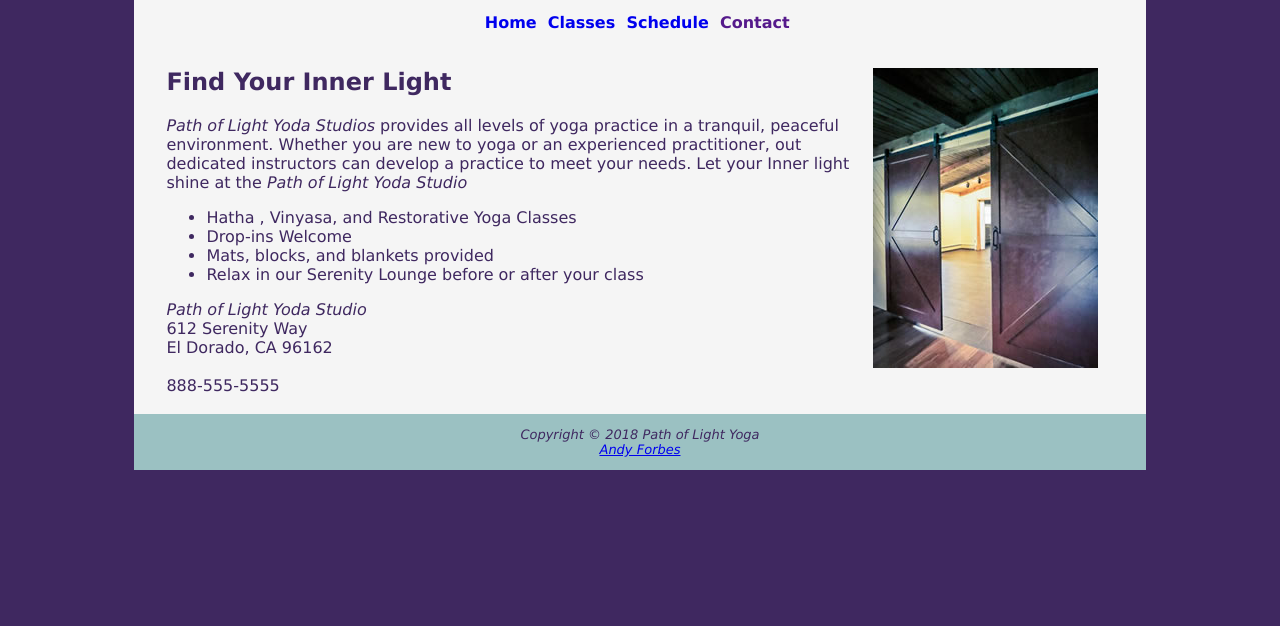
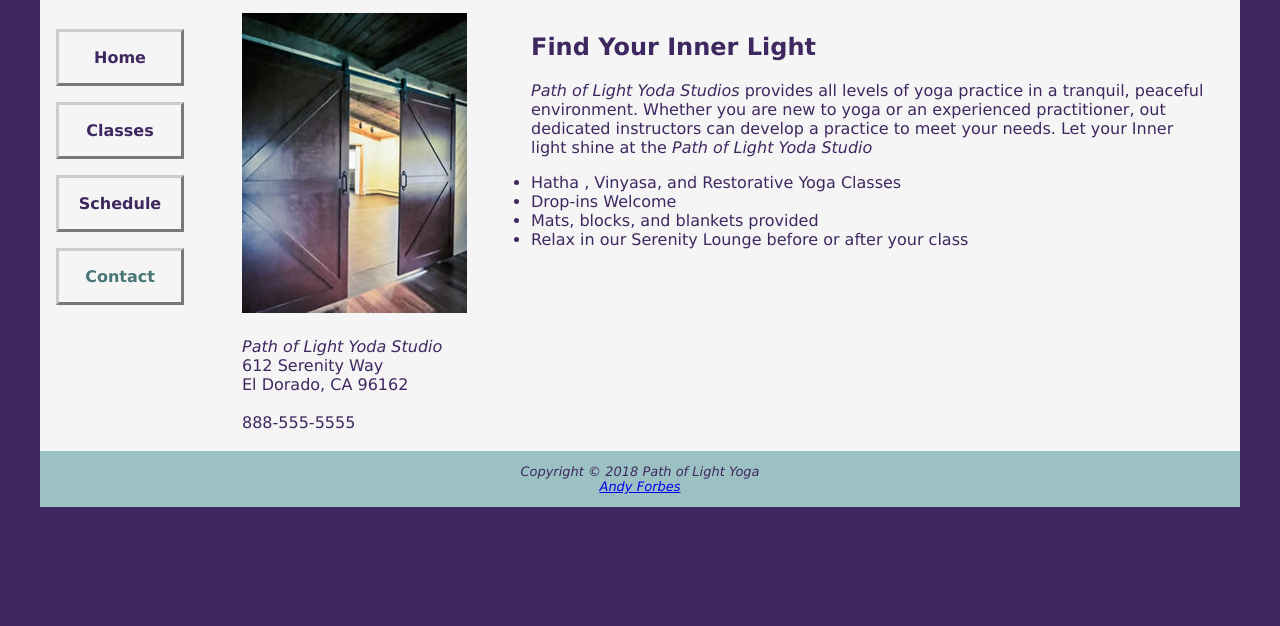
Before and after one commit to AndyForbes93/path_of_light_yoga_HTMLPractice, a plain HTML site: page index.html in a window 1280 px wide. Shown: the part 174-800 px from the top of the page. Drawn offline with Linux system fonts and the light colour scheme.

Commit message:
all work complete in ch6

```diff
--- a/css/yoga.css
+++ b/css/yoga.css
@@ -1,3 +1,7 @@
+* {
+    box-sizing: border-box;
+}
+
 body {
     background-color: #3F2860;
     color: #3F2860;
@@ -18,19 +22,46 @@ h1 {
 }
 
 nav {
-    text-align: center;
+    float: left;
+    width: 160px;
     font-weight: bold;
     padding: 1em;
 }
 
 nav a {
     text-decoration: none;
+    display: block;
+    text-align: center;
+    font-weight: bold;
+    padding: 1em;
+    margin-bottom: 1em;
+    border: 3px outset #CCCCCC;
+}
+
+nav a:link{
+    color: #3F2860;
+}
+
+nav a:visited {
+    color: #497777;
+}
+
+nav a:hover {
+    color: #A26100;
+    border: 3px inset #333333;
+}
+
+nav ul {
+    padding-left: 0px;
+    list-style-type: none;
 }
 
 main {
     padding-left: 2em;
     padding-right: 2em;
     display: block;
+    margin-left: 170px;
+    padding-top: 1em;
 }
 
 .studio {
@@ -41,9 +72,13 @@ main {
     text-align: center;
 }
 
-img {
-    padding-left: 1em;
-    padding-right: 1em;
+.floatLeft {
+    float: left;
+    margin-right: 4em;
+}
+
+.clear {
+    clear: both;
 }
 
 footer {
@@ -59,6 +94,10 @@ footer {
     margin-left: auto;
     margin-right: auto;
     background-color: #F5F5F5;
-    min-width: 1000px;
-    max-width: 1280px;
+    min-width: 1200px;
+    max-width: 1480px;
 }
+
+header , nav , main , footer , {
+    display: block;
+}
--- a/index.html
+++ b/index.html
@@ -9,6 +9,9 @@
     <meta name="viewport" content="width=device-width, initial-scale=1">
     <!--Link to stylesheet-->
     <link rel="stylesheet" href="css/yoga.css">
+    <!--[if lt IE 9]>
+    <script src="html5shiv.js"></script>
+    <![endif]-->
 </head>
 
 <body>
@@ -21,15 +24,17 @@
 
         <!--Nav Bar-->
         <nav>
-            <a href="index.html">Home</a>&nbsp;
-            <a href="classes.html">Classes</a>&nbsp;
-            <a href="schedule.html">Schedule</a>&nbsp;
-            <a href="">Contact</a>&nbsp;
+            <ul>
+                <li><a href="index.html">Home</a></li>
+                <li><a href="classes.html">Classes</a></li>
+                <li><a href="schedule.html">Schedule</a></li>
+                <li><a href="">Contact</a></li>
+            </ul>
         </nav>
         <!--Main Content-->
         <main>
             <!--Yoga door img-->
-            <img src="images/yogadoor.jpg" alt="Yoga Door" align="right" width="225px" height="300px">
+            <img src="images/yogadoor2.jpg" alt="Yoga Door" class="floatLeft" width="225px" height="300px">
             <h2>Find Your Inner Light</h2>
             <p><span class="studio">Path of Light Yoda Studios</span> provides all levels of yoga practice in a
                 tranquil,
@@ -45,7 +50,7 @@
                 <li>Relax in our Serenity Lounge before or after your class</li>
             </ul>
             <!--div for address-->
-            <div>
+            <div class="clear">
                 <span class="studio">Path of Light Yoda Studio</span>
                 <br> 612 Serenity Way
                 <br> El Dorado, CA 96162
```
Also changed, not shown: classes.html (+6 -4 lines), schedule.html (+6 -4 lines), images/yogadoor2.jpg (added).
